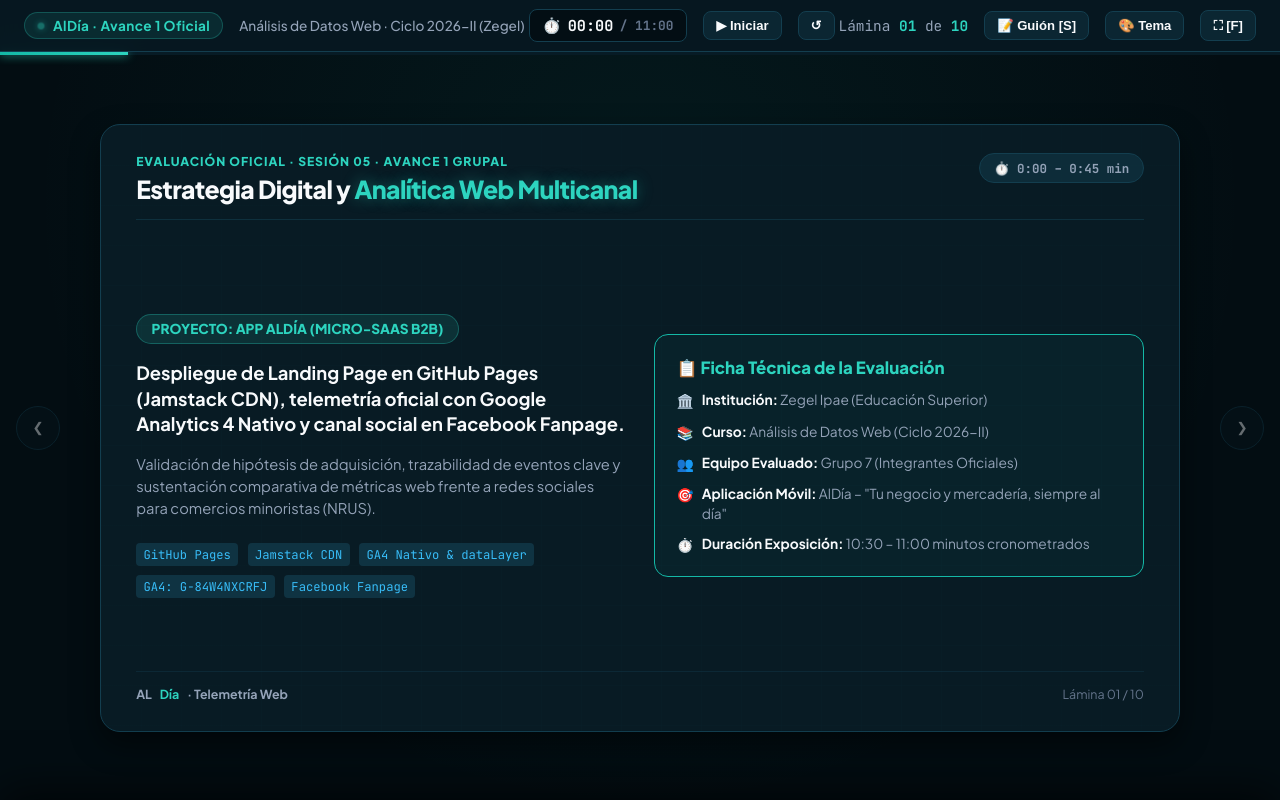
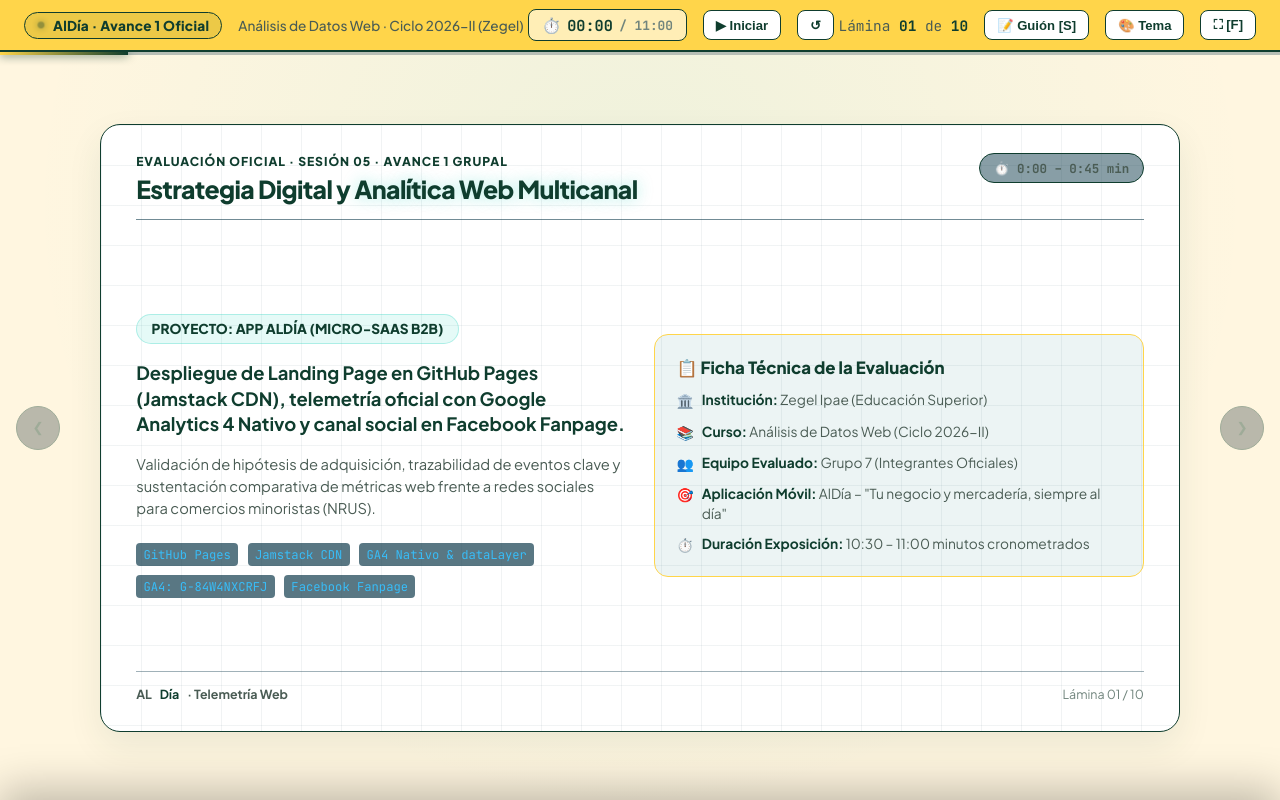
Before and after one commit to Dreyeles/Proyecto_ALdia, a plain HTML site: page diapositivas_analisis_datos_web.html in a window 1280 px wide. Drawn offline with Linux system fonts and the light colour scheme.

Commit message:
feat: sincronizar presentacion PPTX y visor HTML con paleta y UI oficial de AlDia (amarillo, crema, verde bosque y terracota)

```diff
--- a/diapositivas_analisis_datos_web.html
+++ b/diapositivas_analisis_datos_web.html
@@ -12,14 +12,121 @@
 
   <style>
     /* ==========================================================================
-       THEME VARIABLES - TURQUESA MÉDICO / TECH & CIAN NEÓN
+       THEME VARIABLES - ALDÍA BRAND (OFFICIAL DEFAULT)
        ========================================================================== */
-    :root {
+    :root, body.theme-aldia {
+      --bg-dark: #fff6e0;          /* Background Cream #FFF6E0 */
+      --bg-card: #ffffff;          /* Slide Canvas Pure White */
+      --bg-card-hover: #fffdf5;
+      --bg-box: #fffdf7;          /* Box Warm White */
+      --border-card: #0f3d2e;      /* Forest Slate */
+      --border-subtle: #d2ddd8;    /* Subtle border */
+      --border-glow: rgba(15, 61, 46, 0.15);
+
+      --toolbar-bg: #ffd54a;       /* Header Hero Yellow */
+      --toolbar-border: #0f3d2e;
+      --toolbar-text: #0f3d2e;
+      --btn-bg: #ffffff;
+      --btn-text: #0f3d2e;
+      --btn-hover-bg: #0f3d2e;
+      --btn-hover-text: #ffd54a;
+      --btn-active-bg: #c93a22;
+      --btn-active-text: #ffffff;
+
+      --cyan-neon: #0f3d2e;        /* Dark Forest Slate */
+      --teal-primary: #ffd54a;     /* Hero Yellow */
+      --teal-dark: #0a291f;
+      --accent-coral: #c93a22;     /* Terracotta Red CTA */
+      --accent-amber: #d97706;     /* Amber */
+      --accent-blue: #1db46a;      /* Growth Green */
+
+      --text-main: #0f3d2e;        /* Forest Slate */
+      --text-muted: #4a5c54;       /* Slate Muted */
+      --text-dim: #71857d;
+
+      --table-th-bg: #0f3d2e;
+      --table-th-text: #ffd54a;
+      --table-td-bg: #ffffff;
+      --table-td-border: #e6edea;
+
+      --drawer-bg: rgba(255, 255, 255, 0.98);
+      --drawer-border: #0f3d2e;
+      --drawer-text: #0f3d2e;
+
+      --font-sans: 'Plus Jakarta Sans', system-ui, -apple-system, sans-serif;
+      --font-mono: 'JetBrains Mono', monospace;
+
+      --slide-width: 1280px;
+      --slide-height: 720px;
+      --radius-sm: 8px;
+      --radius-md: 14px;
+      --radius-lg: 20px;
+      --radius-pill: 9999px;
+
+      --shadow-card: 0 14px 35px rgba(15, 61, 46, 0.08);
+      --shadow-neon: 0 4px 14px rgba(201, 58, 34, 0.2);
+    }
+
+    /* Dark Forest Mode */
+    body.theme-aldia-dark {
+      --bg-dark: #071f17;
+      --bg-card: #0f3225;
+      --bg-card-hover: #154232;
+      --bg-box: #0a261c;
+      --border-card: #1f5e46;
+      --border-subtle: #194b38;
+      --border-glow: rgba(255, 213, 74, 0.3);
+
+      --toolbar-bg: #0a261c;
+      --toolbar-border: #1f5e46;
+      --toolbar-text: #ffd54a;
+      --btn-bg: #154232;
+      --btn-text: #ffffff;
+      --btn-hover-bg: #ffd54a;
+      --btn-hover-text: #071f17;
+      --btn-active-bg: #c93a22;
+      --btn-active-text: #ffffff;
+
+      --cyan-neon: #ffd54a;
+      --teal-primary: #1db46a;
+      --teal-dark: #0f766e;
+      --accent-coral: #f87171;
+      --accent-amber: #ffd54a;
+      --accent-blue: #38bdf8;
+
+      --text-main: #f8fafc;
+      --text-muted: #cbd5e1;
+      --text-dim: #94a3b8;
+
+      --table-th-bg: #071f17;
+      --table-th-text: #ffd54a;
+      --table-td-bg: #0f3225;
+      --table-td-border: #1f5e46;
+
+      --drawer-bg: rgba(7, 31, 23, 0.98);
+      --drawer-border: #ffd54a;
+      --drawer-text: #f8fafc;
+    }
+
+    /* Tech Cyber Mode */
+    body.theme-cyber {
       --bg-dark: #030d12;
       --bg-card: #081b24;
       --bg-card-hover: #0c2633;
+      --bg-box: rgba(3, 13, 18, 0.65);
       --border-card: #133e4f;
+      --border-subtle: #0d2833;
       --border-glow: rgba(45, 212, 191, 0.35);
+
+      --toolbar-bg: rgba(8, 27, 36, 0.95);
+      --toolbar-border: #133e4f;
+      --toolbar-text: #f8fafc;
+      --btn-bg: rgba(19, 62, 79, 0.4);
+      --btn-text: #f8fafc;
+      --btn-hover-bg: #14b8a6;
+      --btn-hover-text: #030d12;
+      --btn-active-bg: #2dd4bf;
+      --btn-active-text: #030d12;
 
       --cyan-neon: #2dd4bf;
       --teal-primary: #14b8a6;
@@ -32,43 +139,14 @@
       --text-muted: #94a3b8;
       --text-dim: #64748b;
 
-      --font-sans: 'Plus Jakarta Sans', system-ui, -apple-system, sans-serif;
-      --font-mono: 'JetBrains Mono', monospace;
-
-      --slide-width: 1280px;
-      --slide-height: 720px;
-      --radius-sm: 8px;
-      --radius-md: 14px;
-      --radius-lg: 20px;
-      --radius-pill: 9999px;
-
-      --shadow-card: 0 12px 30px rgba(0, 0, 0, 0.45);
-      --shadow-neon: 0 0 20px rgba(45, 212, 191, 0.25);
-    }
-
-    /* Light high contrast theme */
-    body.theme-light {
-      --bg-dark: #f0fdfa;
-      --bg-card: #ffffff;
-      --bg-card-hover: #f8fafc;
-      --border-card: #cbd5e1;
-      --border-glow: rgba(20, 184, 166, 0.4);
-      --text-main: #0f172a;
-      --text-muted: #475569;
-      --text-dim: #64748b;
-      --cyan-neon: #0d9488;
-      --teal-primary: #0f766e;
-    }
-
-    /* Cyberpunk high neon theme */
-    body.theme-cyber {
-      --bg-dark: #020617;
-      --bg-card: #090d16;
-      --border-card: #1e293b;
-      --border-glow: rgba(56, 189, 248, 0.5);
-      --cyan-neon: #00f0ff;
-      --teal-primary: #0284c7;
-      --accent-coral: #ff0055;
+      --table-th-bg: rgba(19, 62, 79, 0.6);
+      --table-th-text: #2dd4bf;
+      --table-td-bg: rgba(3, 13, 18, 0.4);
+      --table-td-border: rgba(19, 62, 79, 0.3);
+
+      --drawer-bg: rgba(4, 18, 25, 0.98);
+      --drawer-border: #2dd4bf;
+      --drawer-text: #e2e8f0;
     }
 
     *, *::before, *::after {
@@ -95,9 +173,9 @@
        ========================================================================== */
     .top-toolbar {
       height: 52px;
-      background: rgba(8, 27, 36, 0.85);
-      backdrop-filter: blur(12px);
-      border-bottom: 1px solid var(--border-card);
+      background: var(--toolbar-bg);
+      border-bottom: 2px solid var(--toolbar-border);
+      color: var(--toolbar-text);
       display: flex;
       align-items: center;
       justify-content: space-between;
@@ -117,13 +195,13 @@
       align-items: center;
       gap: 0.5rem;
       font-size: 0.85rem;
-      font-weight: 700;
-      color: var(--cyan-neon);
-      background: rgba(45, 212, 191, 0.1);
-      border: 1px solid rgba(45, 212, 191, 0.25);
+      font-weight: 800;
+      color: var(--toolbar-text);
+      background: rgba(15, 61, 46, 0.08);
+      border: 1px solid var(--toolbar-border);
       padding: 0.25rem 0.75rem;
       border-radius: var(--radius-pill);
-      letter-spacing: 0.03em;
+      letter-spacing: 0.02em;
     }
 
     .project-badge .live-dot {
@@ -150,11 +228,11 @@
       font-family: var(--font-mono);
       font-size: 0.95rem;
       font-weight: 700;
-      color: var(--text-main);
-      background: rgba(3, 13, 18, 0.8);
+      color: var(--toolbar-text);
+      background: rgba(255, 255, 255, 0.6);
       padding: 0.3rem 0.8rem;
       border-radius: var(--radius-sm);
-      border: 1px solid var(--border-card);
+      border: 1px solid var(--toolbar-border);
       display: flex;
       align-items: center;
       gap: 0.4rem;
@@ -172,13 +250,13 @@
     }
 
     .btn-tool {
-      background: rgba(19, 62, 79, 0.4);
-      border: 1px solid var(--border-card);
-      color: var(--text-main);
+      background: var(--btn-bg);
+      border: 1px solid var(--toolbar-border);
+      color: var(--btn-text);
       padding: 0.4rem 0.75rem;
       border-radius: var(--radius-sm);
       font-size: 0.82rem;
-      font-weight: 600;
+      font-weight: 700;
       cursor: pointer;
       display: inline-flex;
       align-items: center;
@@ -187,16 +265,15 @@
     }
 
     .btn-tool:hover {
-      background: var(--teal-primary);
-      color: #030d12;
-      border-color: var(--cyan-neon);
-      box-shadow: 0 0 12px rgba(45, 212, 191, 0.4);
+      background: var(--btn-hover-bg);
+      color: var(--btn-hover-text);
+      border-color: var(--toolbar-border);
     }
 
     .btn-tool.active {
-      background: var(--cyan-neon);
-      color: #030d12;
-      border-color: var(--cyan-neon);
+      background: var(--btn-active-bg);
+      color: var(--btn-active-text);
+      border-color: var(--btn-active-bg);
       font-weight: 800;
     }
 
@@ -399,8 +476,8 @@
     }
 
     .content-box {
-      background: rgba(3, 13, 18, 0.65);
-      border: 1px solid var(--border-card);
+      background: var(--bg-box);
+      border: 1px solid var(--border-subtle);
       border-radius: var(--radius-md);
       padding: 1.35rem;
       display: flex;
@@ -480,8 +557,8 @@
     }
 
     .kpi-table th {
-      background: rgba(19, 62, 79, 0.6);
-      color: var(--cyan-neon);
+      background: var(--table-th-bg);
+      color: var(--table-th-text);
       padding: 0.75rem 0.85rem;
       text-align: left;
       font-weight: 800;
@@ -492,9 +569,9 @@
 
     .kpi-table td {
       padding: 0.7rem 0.85rem;
-      border-bottom: 1px solid rgba(19, 62, 79, 0.3);
+      border-bottom: 1px solid var(--table-td-border);
       color: var(--text-muted);
-      background: rgba(3, 13, 18, 0.4);
+      background: var(--table-td-bg);
     }
 
     .kpi-table tr:last-child td {
@@ -656,10 +733,10 @@
       left: 0;
       right: 0;
       height: 250px;
-      background: rgba(4, 18, 25, 0.96);
+      background: var(--drawer-bg);
       backdrop-filter: blur(16px);
-      border-top: 2px solid var(--cyan-neon);
-      box-shadow: 0 -10px 40px rgba(0, 0, 0, 0.6);
+      border-top: 3px solid var(--drawer-border);
+      box-shadow: 0 -10px 40px rgba(0, 0, 0, 0.25);
       transform: translateY(100%);
       transition: transform 0.3s cubic-bezier(0.16, 1, 0.3, 1);
       z-index: 999;
@@ -696,7 +773,7 @@
       overflow-y: auto;
       font-size: 0.95rem;
       line-height: 1.6;
-      color: #e2e8f0;
+      color: var(--drawer-text);
       font-family: var(--font-sans);
     }
 
@@ -1680,15 +1757,13 @@
       document.getElementById('btnToggleFullscreen').addEventListener('click', toggleFullscreen);
 
       // Theme toggle
-      const themes = ['theme-default', 'theme-cyber', 'theme-light'];
+      const themes = ['theme-aldia', 'theme-aldia-dark', 'theme-cyber'];
       let currentThemeIdx = 0;
 
       document.getElementById('btnToggleTheme').addEventListener('click', () => {
-        document.body.classList.remove('theme-cyber', 'theme-light');
+        document.body.classList.remove('theme-aldia', 'theme-aldia-dark', 'theme-cyber');
         currentThemeIdx = (currentThemeIdx + 1) % themes.length;
-        if (themes[currentThemeIdx] !== 'theme-default') {
-          document.body.classList.add(themes[currentThemeIdx]);
-        }
+        document.body.classList.add(themes[currentThemeIdx]);
       });
 
       // Timer Logic
```
Also changed, not shown: 3 other files.
